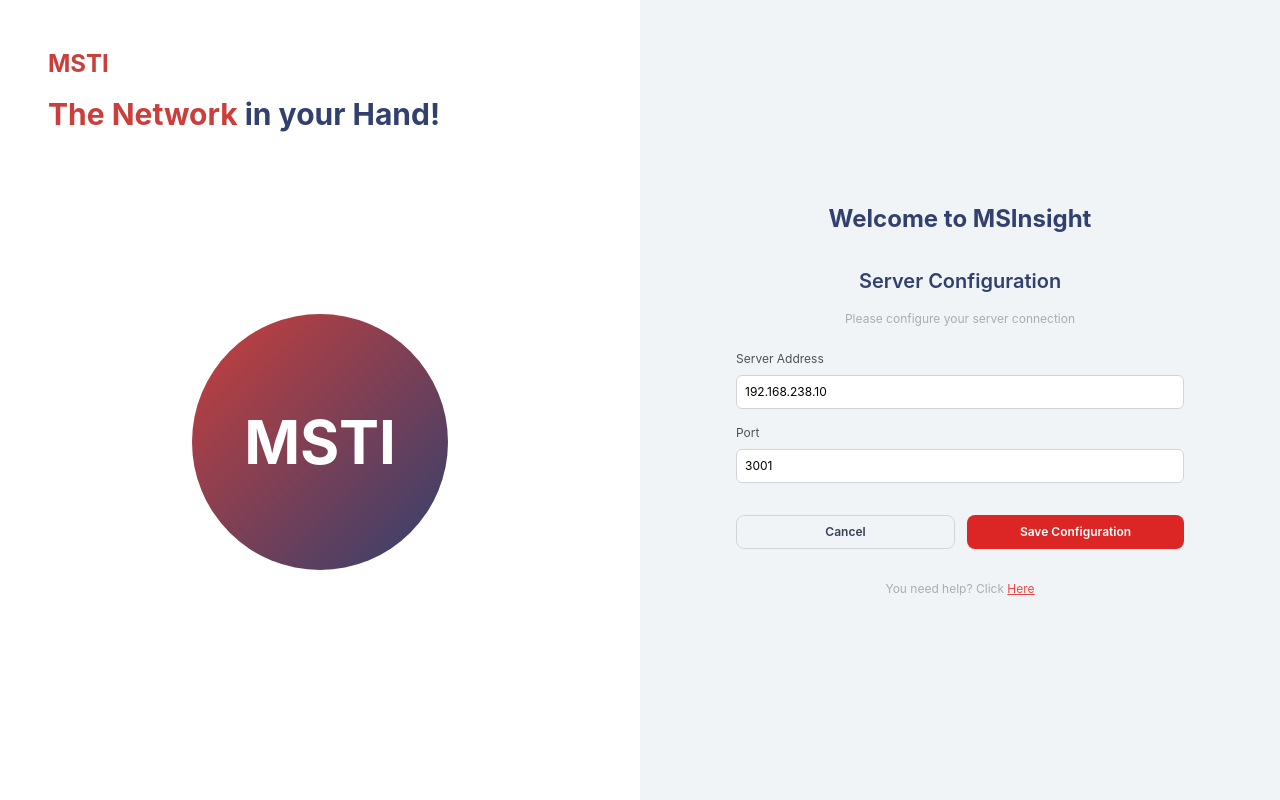
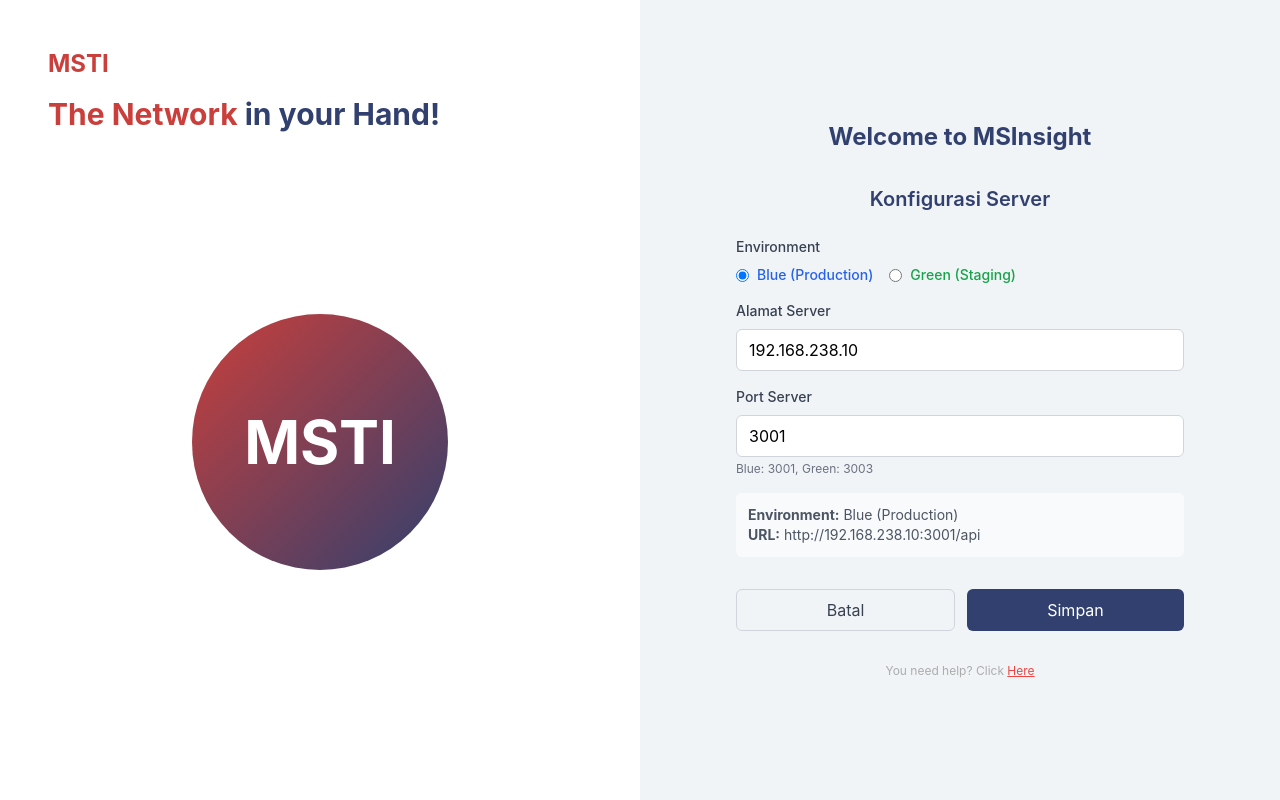
Before and after one commit to ffigoperdana/msti-automation, a React (Vite) app in the folder frontend/msti-automation/: page /login in a window 1280 px wide. Both pictures are taken after typing "Sample", "Sample123" into the empty fields and a click on the button "Submit Server". Built offline with nearby package versions, Linux system fonts and the light colour scheme; no server answers.

Commit message:
update auth feature v5

```diff
--- a/frontend/msti-automation/src/components/auth/ServerForm.tsx
+++ b/frontend/msti-automation/src/components/auth/ServerForm.tsx
@@ -1,77 +1,124 @@
 import React, { useState } from 'react';
 
 interface ServerFormProps {
-  onSubmit: (serverData: { address: string; port: string }) => void;
+  onSubmit: (serverAddress: string, serverPort: string) => void;
   onCancel: () => void;
 }
 
 const ServerForm: React.FC<ServerFormProps> = ({ onSubmit, onCancel }) => {
   const [address, setAddress] = useState('192.168.238.10');
   const [port, setPort] = useState('3001');
+  const [environment, setEnvironment] = useState<'blue' | 'green'>('blue');
+
+  const handleEnvironmentChange = (env: 'blue' | 'green') => {
+    setEnvironment(env);
+    // Auto-set port based on environment
+    setPort(env === 'blue' ? '3001' : '3003');
+  };
 
   const handleSubmit = (e: React.FormEvent) => {
     e.preventDefault();
-    onSubmit({ address, port });
+    onSubmit(address, port);
   };
 
   return (
     <div className="space-y-6">
       <div>
-        <h2 className="text-xl font-semibold text-[#31406e] text-center mb-4">
-          Server Configuration
+        <h2 className="text-xl font-semibold text-[#31406e] text-center mb-6">
+          Konfigurasi Server
         </h2>
-        <p className="text-xs text-[#ACACAC] text-center mb-6">
-          Please configure your server connection
-        </p>
+
+        <form onSubmit={handleSubmit} className="space-y-4">
+          {/* Environment Selection */}
+          <div>
+            <label className="block text-sm font-medium text-gray-700 mb-2">
+              Environment
+            </label>
+            <div className="flex space-x-4">
+              <label className="flex items-center">
+                <input
+                  type="radio"
+                  name="environment"
+                  value="blue"
+                  checked={environment === 'blue'}
+                  onChange={() => handleEnvironmentChange('blue')}
+                  className="mr-2"
+                />
+                <span className="text-sm text-blue-600 font-medium">Blue (Production)</span>
+              </label>
+              <label className="flex items-center">
+                <input
+                  type="radio"
+                  name="environment"
+                  value="green"
+                  checked={environment === 'green'}
+                  onChange={() => handleEnvironmentChange('green')}
+                  className="mr-2"
+                />
+                <span className="text-sm text-green-600 font-medium">Green (Staging)</span>
+              </label>
+            </div>
           </div>
 
-      <form onSubmit={handleSubmit} className="space-y-4">
+          {/* Server Address */}
           <div>
-          <label htmlFor="address" className="block mb-2 text-xs text-[#505050]">
-            Server Address
+            <label className="block text-sm font-medium text-gray-700 mb-2">
+              Alamat Server
             </label>
             <input
               type="text"
-            id="address"
-            required
-            className="w-full p-2 text-xs rounded-md border border-gray-300 focus:ring-red-500 focus:border-red-500"
+              className="w-full px-3 py-2 border border-gray-300 rounded-md focus:outline-none focus:ring-2 focus:ring-red-500 focus:border-red-500"
               placeholder="192.168.238.10"
               value={address}
               onChange={(e) => setAddress(e.target.value)}
             />
           </div>
 
+          {/* Server Port */}
           <div>
-          <label htmlFor="port" className="block mb-2 text-xs text-[#505050]">
-            Port
+            <label className="block text-sm font-medium text-gray-700 mb-2">
+              Port Server
             </label>
             <input
               type="text"
-            id="port"
-            required
-            className="w-full p-2 text-xs rounded-md border border-gray-300 focus:ring-red-500 focus:border-red-500"
+              className="w-full px-3 py-2 border border-gray-300 rounded-md focus:outline-none focus:ring-2 focus:ring-red-500 focus:border-red-500"
               placeholder="3001"
               value={port}
               onChange={(e) => setPort(e.target.value)}
             />
+            <p className="text-xs text-gray-500 mt-1">
+              Blue: 3001, Green: 3003
+            </p>
           </div>
 
+          {/* Environment Info */}
+          <div className="bg-gray-50 p-3 rounded-md">
+            <p className="text-sm text-gray-600">
+              <strong>Environment:</strong> {environment === 'blue' ? 'Blue (Production)' : 'Green (Staging)'}
+            </p>
+            <p className="text-sm text-gray-600">
+              <strong>URL:</strong> http://{address}:{port}/api
+            </p>
+          </div>
+
+          {/* Buttons */}
           <div className="flex space-x-3 pt-4">
             <button
               type="button"
               onClick={onCancel}
-            className="flex-1 py-2 px-4 border border-gray-300 rounded-lg text-xs font-semibold text-gray-700 hover:bg-gray-50 transition-colors duration-200"
+              className="flex-1 py-2 px-4 border border-gray-300 rounded-md text-gray-700 hover:bg-gray-50"
             >
-            Cancel
+              Batal
             </button>
             <button
               type="submit"
-            className="flex-1 py-2 px-4 bg-red-600 hover:bg-red-700 text-white rounded-lg text-xs font-semibold transition-colors duration-200"
+              className="flex-1 py-2 px-4 bg-[#31406e] text-white rounded-md hover:bg-[#2a3660]"
             >
-            Save Configuration
+              Simpan
             </button>
           </div>
         </form>
+      </div>
     </div>
   );
 };
--- a/frontend/msti-automation/src/config.ts
+++ b/frontend/msti-automation/src/config.ts
@@ -1,4 +1,23 @@
-export const API_URL = import.meta.env.VITE_API_URL || 'http://192.168.238.10:3001/api';
+// Dynamic API URL configuration for blue-green deployment
+const getApiUrl = () => {
+  // Priority: VITE_API_URL > localStorage > default
+  if (import.meta.env.VITE_API_URL) {
+    return import.meta.env.VITE_API_URL;
+  }
+
+  // Check localStorage for dynamic server configuration
+  const serverAddress = localStorage.getItem('ip_host');
+  const serverPort = localStorage.getItem('port');
+
+  if (serverAddress && serverPort) {
+    return `http://${serverAddress}:${serverPort}/api`;
+  }
+
+  // Default fallback
+  return 'http://192.168.238.10:3001/api';
+};
+
+export const API_URL = getApiUrl();
 
 export const API_ENDPOINTS = {
   // Visualization endpoints
--- a/frontend/msti-automation/src/pages/Login.tsx
+++ b/frontend/msti-automation/src/pages/Login.tsx
@@ -5,9 +5,9 @@ import LoginForm from '../components/auth/LoginForm';
 const Login: React.FC = () => {
   const [showServerForm, setShowServerForm] = useState(false);
 
-  const handleServerSubmit = (serverData: { address: string; port: string }) => {
-    localStorage.setItem('ip_host', serverData.address);
-    localStorage.setItem('port', serverData.port);
+  const handleServerSubmit = (serverAddress: string, serverPort: string) => {
+    localStorage.setItem('ip_host', serverAddress);
+    localStorage.setItem('port', serverPort);
     setShowServerForm(false);
   };
 
--- a/frontend/msti-automation/src/services/api.ts
+++ b/frontend/msti-automation/src/services/api.ts
@@ -1,13 +1,39 @@
 import axios from 'axios';
+import { API_URL } from '../config';
+
+// Dynamic API URL configuration
+const getBaseURL = () => {
+  // Check localStorage for dynamic server configuration (updated at runtime)
+  const serverAddress = localStorage.getItem('ip_host');
+  const serverPort = localStorage.getItem('port');
+
+  if (serverAddress && serverPort) {
+    return `http://${serverAddress}:${serverPort}/api`;
+  }
+
+  // Fallback to config
+  return API_URL;
+};
 
 // Buat instance axios dengan konfigurasi default
 const api = axios.create({
-  baseURL: 'http://192.168.238.10:3001/api',
+  baseURL: getBaseURL(),
   headers: {
     'Content-Type': 'application/json',
   },
   timeout: 30000, // 30 detik
 });
+
+// Update baseURL when localStorage changes
+const updateBaseURL = () => {
+  api.defaults.baseURL = getBaseURL();
+};
+
+// Listen for storage changes
+window.addEventListener('storage', updateBaseURL);
+
+// Export function to manually update baseURL
+export const updateApiBaseURL = updateBaseURL;
 
 // Interceptor untuk request
 api.interceptors.request.use(
--- a/frontend/msti-automation/src/services/metricService.ts
+++ b/frontend/msti-automation/src/services/metricService.ts
@@ -1,6 +1,6 @@
-import axios from 'axios';
 import { FluxQueryResponse, FluxQueryParams } from '../types/flux';
-import { API_URL, API_ENDPOINTS } from '../config';
+import { API_ENDPOINTS } from '../config';
+import api from './api';
 
 export interface QueryConfig {
   measurement: string;
@@ -28,15 +28,12 @@ export interface QueryResult {
   }>;
 }
 
-
-
-
 class MetricService {
 
   async getDataSourceMetrics(dataSourceId: string) {
     try {
       console.log('Fetching metrics for data source:', dataSourceId);
-      const response = await axios.get(`${API_URL}${API_ENDPOINTS.DATA_SOURCE_METRICS(dataSourceId)}`);
+      const response = await api.get(API_ENDPOINTS.DATA_SOURCE_METRICS(dataSourceId));
       console.log('Metrics response:', response.data);
       return response.data;
     } catch (error) {
@@ -73,7 +70,7 @@ class MetricService {
 
   async executeFluxQuery(dataSourceId: string, rawQuery: string, variables: Record<string, any> = {}) {
     try {
-      const response = await axios.post(`${API_URL}/visualizations/flux-query`, {
+      const response = await api.post('/visualizations/flux-query', {
         dataSourceId,
         query: rawQuery,
         variables
@@ -88,7 +85,7 @@ class MetricService {
   // Panel methods
   async getPanel(id: string) {
     try {
-      const response = await axios.get(`${API_URL}/visualizations/panels/${id}`);
+      const response = await api.get(`/visualizations/panels/${id}`);
       return response.data;
     } catch (error) {
       console.error('Error getting panel:', error);
@@ -98,7 +95,7 @@ class MetricService {
 
   async createPanel(dashboardId: string, data: any) {
     try {
-      const response = await axios.post(`${API_URL}/visualizations/dashboards/${dashboardId}/panels`, data);
+      const response = await api.post(`/visualizations/dashboards/${dashboardId}/panels`, data);
       return response.data;
     } catch (error) {
       console.error('Error creating panel:', error);
@@ -108,7 +105,7 @@ class MetricService {
 
   async updatePanel(id: string, data: any) {
     try {
-      const response = await axios.put(`${API_URL}/visualizations/panels/${id}`, data);
+      const response = await api.put(`/visualizations/panels/${id}`, data);
       return response.data;
     } catch (error) {
       console.error('Error updating panel:', error);
@@ -118,7 +115,7 @@ class MetricService {
 
   async deletePanel(id: string) {
     try {
-      await axios.delete(`${API_URL}/visualizations/panels/${id}`);
+      await api.delete(`/visualizations/panels/${id}`);
     } catch (error) {
       console.error('Error deleting panel:', error);
       throw error;
@@ -127,7 +124,7 @@ class MetricService {
 
   async executePanelQuery(id: string) {
     try {
-      const response = await axios.post(`${API_URL}/visualizations/panels/${id}/query`);
+      const response = await api.post(`/visualizations/panels/${id}/query`);
       return response.data;
     } catch (error) {
       console.error('Error executing panel query:', error);
@@ -138,7 +135,7 @@ class MetricService {
   // Dashboard methods
   async getDashboard(id: string) {
     try {
-      const response = await axios.get(`${API_URL}${API_ENDPOINTS.DASHBOARDS}/${id}`);
+      const response = await api.get(`${API_ENDPOINTS.DASHBOARDS}/${id}`);
       return response.data;
     } catch (error) {
       console.error('Error getting dashboard:', error);
@@ -148,7 +145,7 @@ class MetricService {
 
   async getDashboards() {
     try {
-      const response = await axios.get(`${API_URL}${API_ENDPOINTS.DASHBOARDS}`);
+      const response = await api.get(API_ENDPOINTS.DASHBOARDS);
       return response.data;
     } catch (error) {
       console.error('Error getting dashboards:', error);
@@ -158,7 +155,7 @@ class MetricService {
 
   async createDashboard(data: any) {
     try {
-      const response = await axios.post(`${API_URL}${API_ENDPOINTS.DASHBOARDS}`, data);
+      const response = await api.post(API_ENDPOINTS.DASHBOARDS, data);
       return response.data;
     } catch (error) {
       console.error('Error creating dashboard:', error);
@@ -168,7 +165,7 @@ class MetricService {
 
   async updateDashboard(id: string, data: any) {
     try {
-      const response = await axios.put(`${API_URL}${API_ENDPOINTS.DASHBOARDS}/${id}`, data);
+      const response = await api.put(`${API_ENDPOINTS.DASHBOARDS}/${id}`, data);
       return response.data;
     } catch (error) {
       console.error('Error updating dashboard:', error);
@@ -178,7 +175,7 @@ class MetricService {
 
   async deleteDashboard(id: string) {
     try {
-      await axios.delete(`${API_URL}${API_ENDPOINTS.DASHBOARDS}/${id}`);
+      await api.delete(`${API_ENDPOINTS.DASHBOARDS}/${id}`);
     } catch (error) {
       console.error('Error deleting dashboard:', error);
       throw error;
@@ -188,7 +185,7 @@ class MetricService {
   // Source methods
   async getSources() {
     try {
-      const response = await axios.get(`${API_URL}${API_ENDPOINTS.DATA_SOURCES}`);
+      const response = await api.get(API_ENDPOINTS.DATA_SOURCES);
       return response.data;
     } catch (error) {
       console.error('Error fetching sources:', error);
@@ -198,7 +195,7 @@ class MetricService {
 
   async getSource(id: string) {
     try {
-      const response = await axios.get(`${API_URL}${API_ENDPOINTS.DATA_SOURCES}/${id}`);
+      const response = await api.get(`${API_ENDPOINTS.DATA_SOURCES}/${id}`);
       return response.data;
     } catch (error) {
       console.error('Error fetching source:', error);
@@ -208,7 +205,7 @@ class MetricService {
 
   async createSource(source: any) {
     try {
-      const response = await axios.post(`${API_URL}${API_ENDPOINTS.DATA_SOURCES}`, source);
+      const response = await api.post(API_ENDPOINTS.DATA_SOURCES, source);
       return response.data;
     } catch (error) {
       console.error('Error creating source:', error);
@@ -218,7 +215,7 @@ class MetricService {
 
   async updateSource(id: string, source: any) {
     try {
-      const response = await axios.put(`${API_URL}/sources/${id}`, source);
+      const response = await api.put(`/sources/${id}`, source);
       return response.data;
     } catch (error) {
       console.error('Error updating source:', error);
@@ -228,7 +225,7 @@ class MetricService {
 
   async deleteSource(id: string) {
     try {
-      const response = await axios.delete(`${API_URL}/sources/${id}`);
+      const response = await api.delete(`/sources/${id}`);
       return response.data;
     } catch (error) {
       console.error('Error deleting source:', error);
@@ -238,7 +235,7 @@ class MetricService {
 
   async testSource(source: any) {
     try {
-      const response = await axios.post(`${API_URL}/sources/test`, source);
+      const response = await api.post('/sources/test', source);
       return response.data;
     } catch (error) {
       console.error('Error testing source:', error);
@@ -251,8 +248,8 @@ class MetricService {
     try {
       console.log('Validating Flux query:', params);
 
-      const response = await axios.post<FluxQueryResponse>(
-        `${API_URL}${API_ENDPOINTS.DATA_SOURCE_QUERY(params.dataSourceId)}`,
+      const response = await api.post<FluxQueryResponse>(
+        API_ENDPOINTS.DATA_SOURCE_QUERY(params.dataSourceId),
         { query: params.query }
       );
 
@@ -288,7 +285,7 @@ class MetricService {
       }
 
       // Kirim query ke endpoint validasi
-      const response = await axios.post(`${API_URL}${API_ENDPOINTS.VALIDATE_FLUX_QUERY}`, {
+      const response = await api.post(`${API_ENDPOINTS.VALIDATE_FLUX_QUERY}`, {
         dataSourceId,
         query
       });
@@ -315,12 +312,12 @@ class MetricService {
   async getMetrics(dataSourceId?: string) {
     try {
       if (dataSourceId) {
-        const response = await axios.get(`${API_URL}/visualizations/metrics`, {
+        const response = await api.get('/visualizations/metrics', {
           params: { dataSourceId }
         });
         return response.data;
       } else {
-        const response = await axios.get(`${API_URL}${API_ENDPOINTS.DATA_SOURCES}/metrics`);
+        const response = await api.get(API_ENDPOINTS.DATA_SOURCES + '/metrics');
         return response.data;
       }
     } catch (error) {
--- a/frontend/msti-automation/src/store/authStore.ts
+++ b/frontend/msti-automation/src/store/authStore.ts
@@ -1,5 +1,6 @@
 import { create } from 'zustand';
 import { persist } from 'zustand/middleware';
+import { updateApiBaseURL } from '../services/api';
 
 interface User {
   id: string;
@@ -42,6 +43,13 @@ const useAuthStore = create<AuthState>()(
           const data = await response.json();
 
           if (response.ok && data.success) {
+            // Save server configuration to localStorage
+            localStorage.setItem('ip_host', serverAddress);
+            localStorage.setItem('port', serverPort);
+
+            // Update API base URL
+            updateApiBaseURL();
+
             set({
               user: data.user,
               isAuthenticated: true,
@@ -82,6 +90,13 @@ const useAuthStore = create<AuthState>()(
         } catch (error) {
           console.error('Logout error:', error);
         } finally {
+          // Clear server configuration on logout
+          localStorage.removeItem('ip_host');
+          localStorage.removeItem('port');
+
+          // Update API base URL to default
+          updateApiBaseURL();
+
           set({
             user: null,
             isAuthenticated: false,
```
Also changed, not shown: 1 other file (tests, documents, lock files or other folders). Lines whose indentation alone changed are shown as unchanged.
